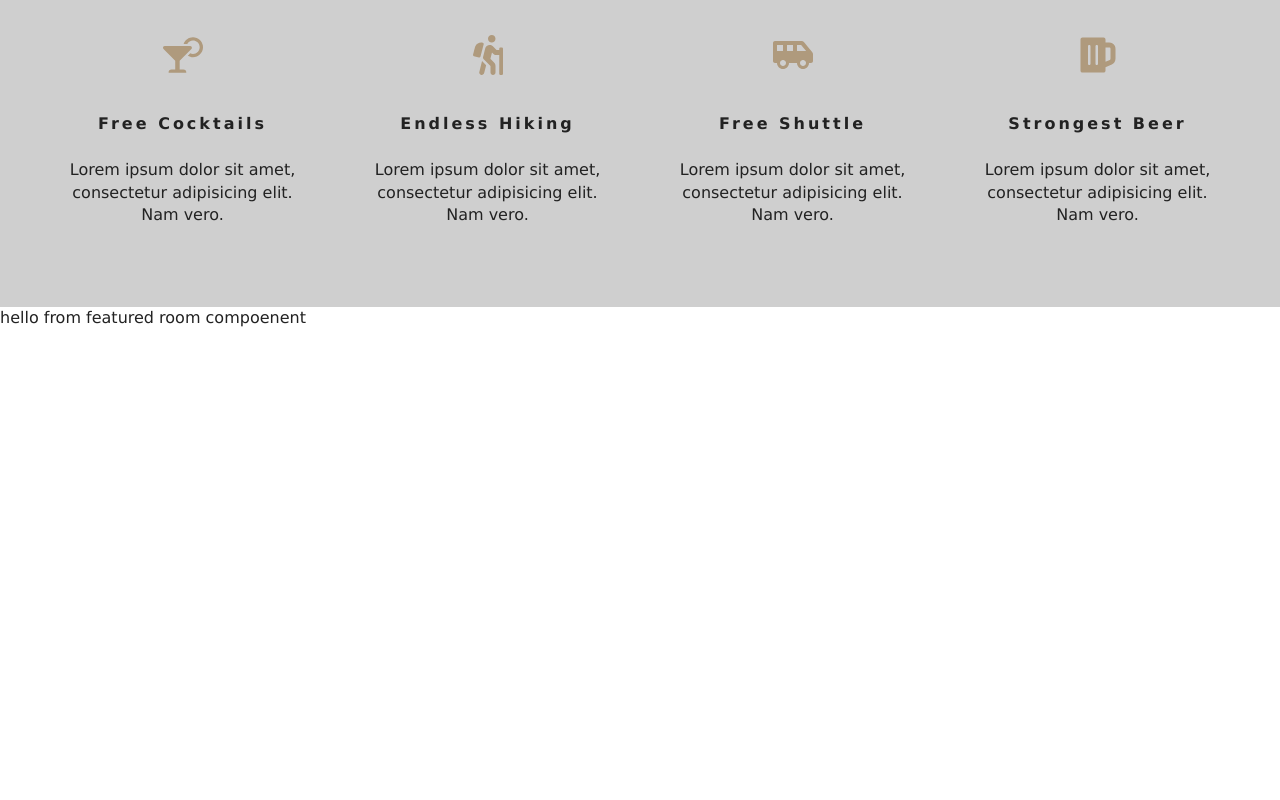
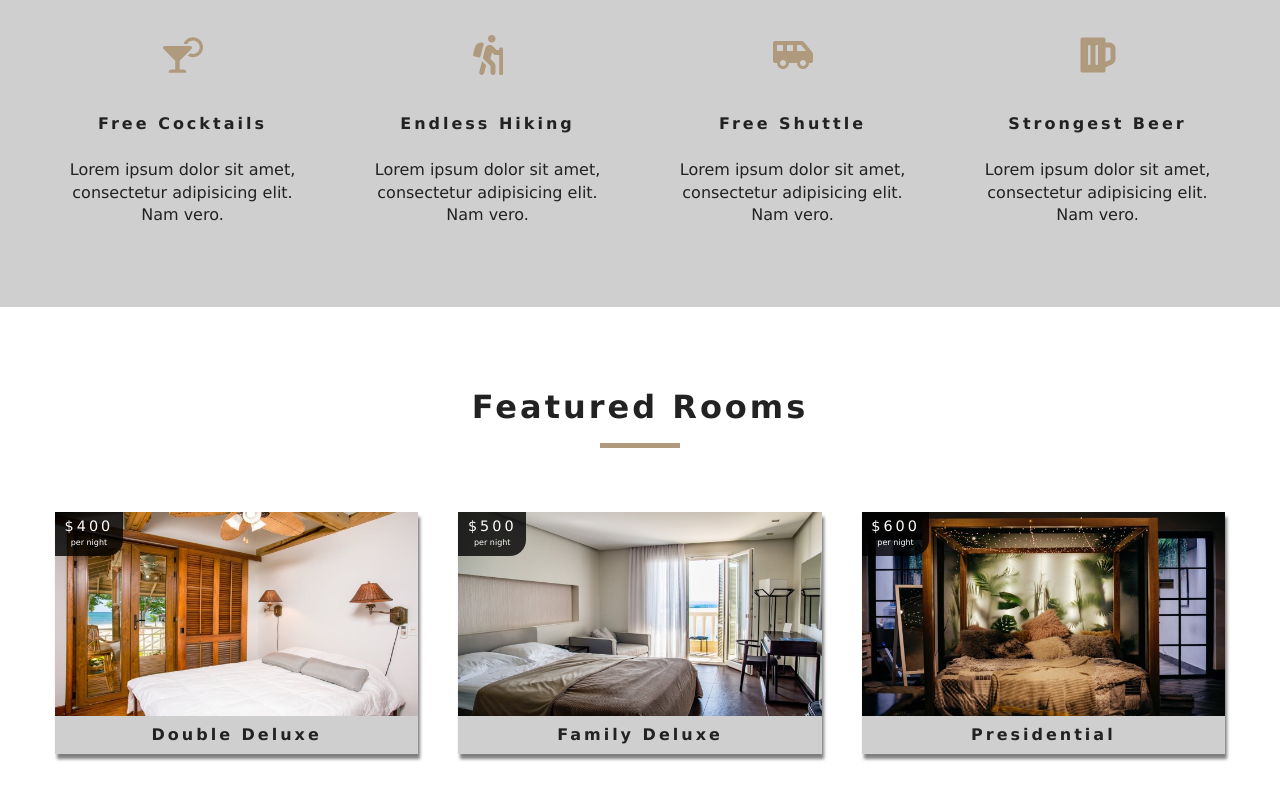
Before and after one commit to dipeshshakya/HotelBooking, a React (Create React App) app: page / in a window 1280 px wide. Shown: the part 972-1772 px from the top of the page. Before the commit the page ends 1301 px from the top, so only its background shows below. Built offline with nearby package versions, Linux system fonts and the light colour scheme.

Commit message:
featured room

```diff
--- a/src/Components/FeaturedRoom.js
+++ b/src/Components/FeaturedRoom.js
@@ -1,11 +1,24 @@
 import React, { Component } from "react";
 import { RoomContext } from "../context";
+import Loading from "./Loading";
+import Room from "./Room";
+import Title from "./Title";
 
 export default class FeaturedRoom extends Component {
   static contextType = RoomContext;
   render() {
-    const { featuredRoom: rooms } = this.context;
+    let { loading, featuredRoom: rooms } = this.context;
+    rooms = rooms.map((room) => {
+      return <Room key={room.id} room={room} />;
+    });
     console.log(rooms);
-    return <div>hello from featured room compoenent</div>;
+    return (
+      <section className="featured-rooms">
+        <Title title="featured rooms" />
+        <div className="featured-rooms-center">
+          {loading ? <Loading /> : rooms}
+        </div>
+      </section>
+    );
   }
 }
--- /dev/null
+++ b/src/Components/Loading.js
@@ -0,0 +1,11 @@
+import React from "react";
+import loadingGif from "../images/gif/loading-arrow.gif";
+function Loading() {
+  return (
+    <div className="loading">
+      <img src={loadingGif} alt="" />
+    </div>
+  );
+}
+
+export default Loading;
--- /dev/null
+++ b/src/Components/Room.js
@@ -0,0 +1,34 @@
+import React from "react";
+import { Link } from "react-router-dom";
+import defaultImg from "../images/room-1.jpeg";
+import propTypes from "prop-types";
+
+function Room({ room }) {
+  const { name, slug, images, price } = room;
+
+  return (
+    <article className="room">
+      <div className="img-container">
+        <img src={images[0] || defaultImg} alt="single-room" />
+        <div className="price-top">
+          <h6>${price}</h6>
+          <p>per night</p>
+        </div>
+        <Link to={`/rooms/${slug}`} className="btn-primary room-link">
+          Features
+        </Link>
+      </div>
+      <p className="room-info">{name}</p>
+    </article>
+  );
+}
+
+export default Room;
+Room.propTypes = {
+  room: propTypes.shape({
+    name: propTypes.string.isRequired,
+    slug: propTypes.string.isRequired,
+    images: propTypes.arrayOf(propTypes.string).isRequired,
+    price: propTypes.number.isRequired,
+  }),
+};
--- a/src/context.js
+++ b/src/context.js
@@ -33,9 +33,15 @@
     });
     return tempItems;
   }
+
+  getRoom = (slug) => {
+    let tempRoom = [...this.state.rooms];
+    const room = tempRoom.find((room) => room.slug === slug);
+    return room;
+  };
   render() {
     return (
-      <RoomContext.Provider value={{ ...this.state }}>
+      <RoomContext.Provider value={{ ...this.state, getRoom: this.getRoom }}>
         {this.props.children}
       </RoomContext.Provider>
     );
--- a/src/pages/Single.js
+++ b/src/pages/Single.js
@@ -1,8 +1,19 @@
 import React, { Component } from "react";
+import defaultbcg from "../images/room-1.jpeg";
+import { Link } from "react-router-dom";
+import { RoomContext } from "../context";
 
 export class Single extends Component {
+  constructor(props){
+    super(props)
+  }
+  componentDidMount(){
+
+  }
   render() {
-    return <div>hllo from room page</div>;
+    return (
+      <seciton></seciton>
+    );
   }
 }
 
```
